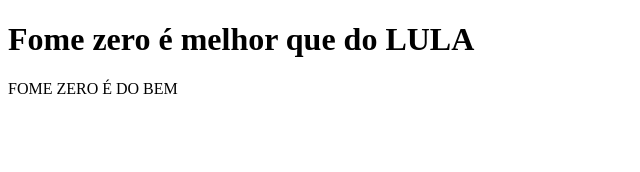
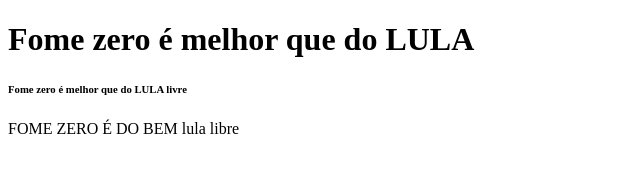
Before and after one commit to lluizgonzaga/Legumes, a plain HTML site: page index.html in a window 1280 px wide. Shown: the whole page, without its empty margins (0-640 px from the left). Drawn offline with Linux system fonts and the light colour scheme.

Commit message:
Fome ja esta acabando

```diff
--- a/index.html
+++ b/index.html
@@ -8,7 +8,9 @@
         <h1>Fome zero é melhor que do LULA</h1>
 
 	<body>
-        FOME ZERO É DO  BEM
+        <h6>Fome zero é melhor que do LULA livre</h6>
+
+        FOME ZERO É DO  BEM lula libre
 
 	<body>
 
```
